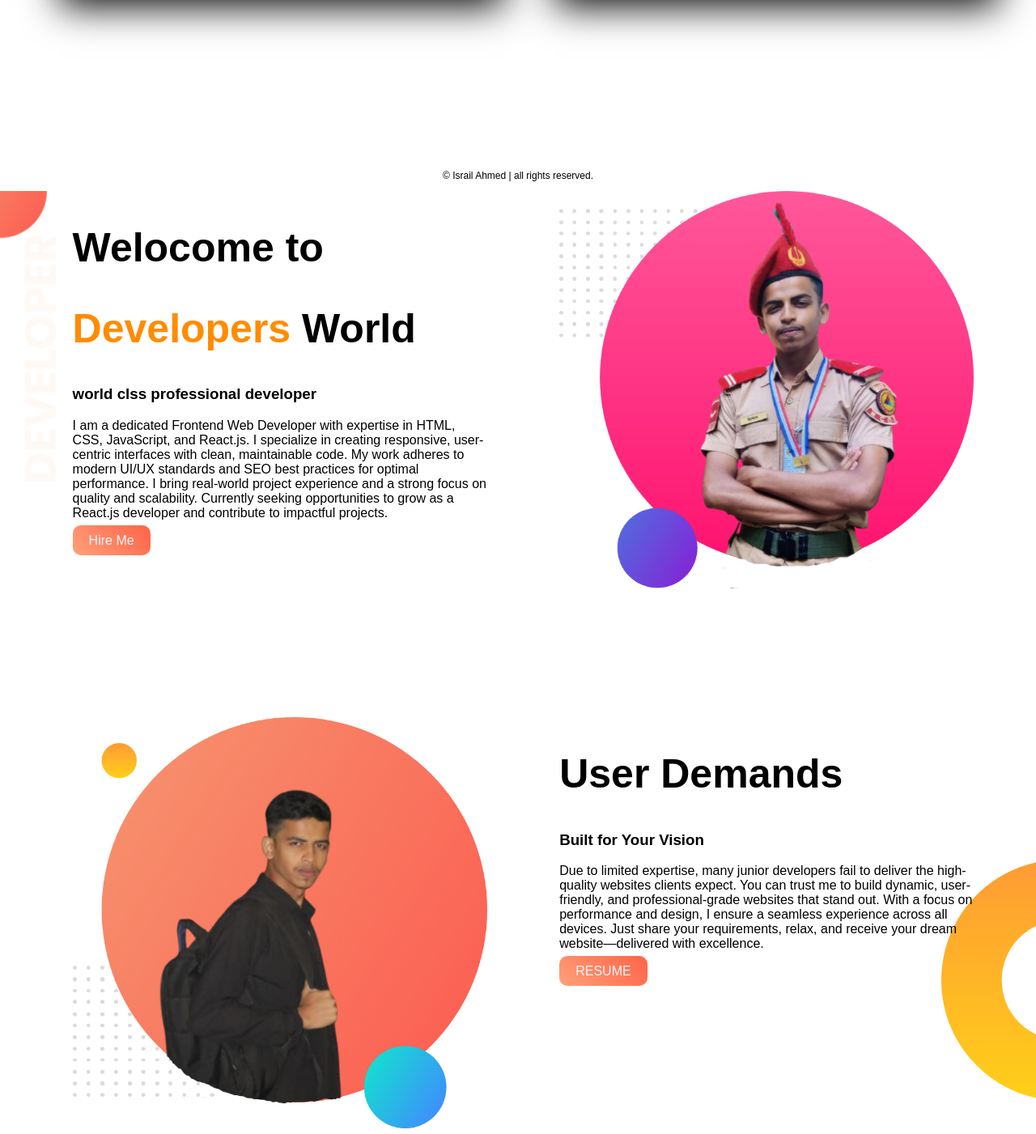
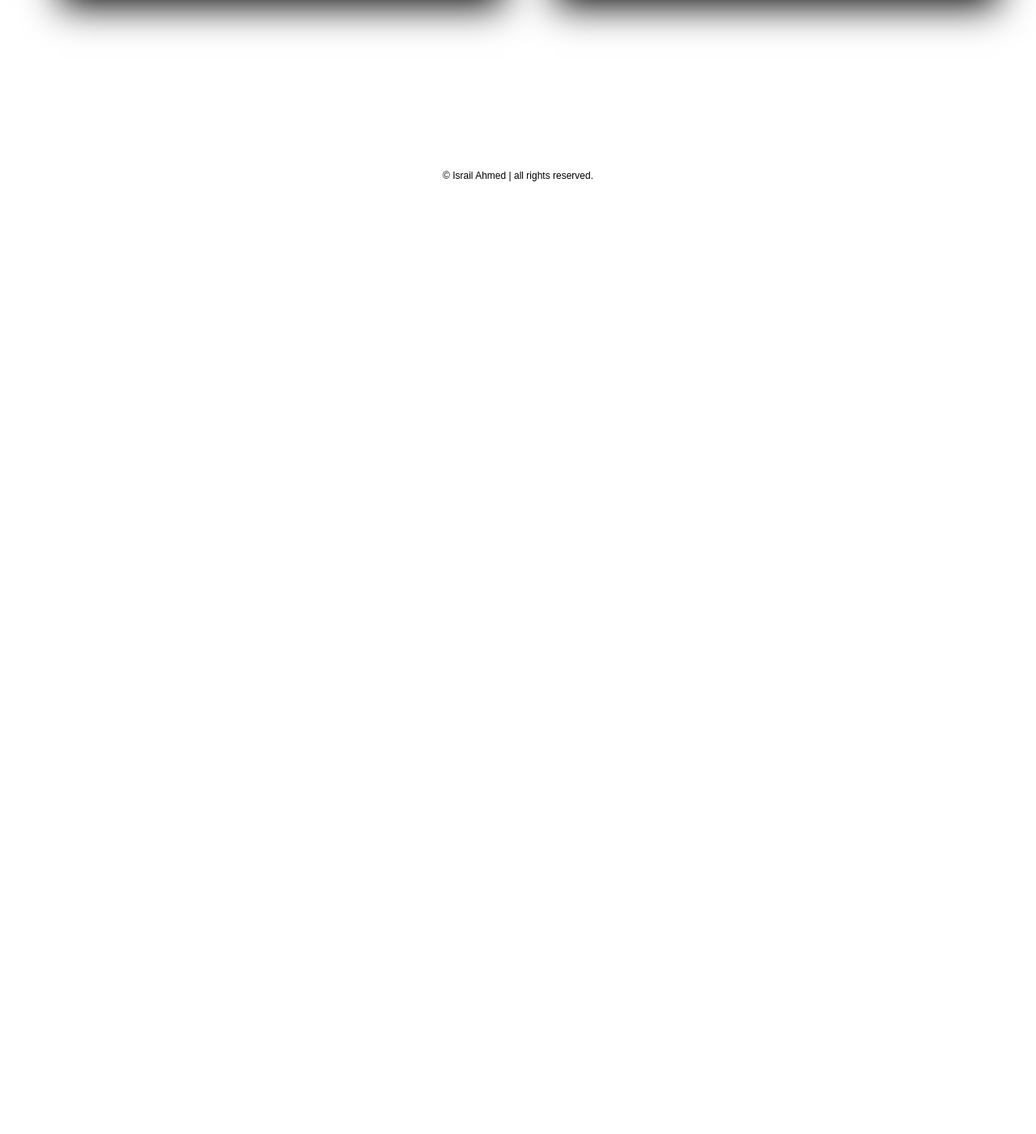
Before and after one commit to israilAhmed-dev/Web-Portfolio, a plain HTML site: page index.html in a window 1280 px wide. Shown: the part 1794-3195 px from the top of the page at 81% size. After the commit the page ends 2030 px from the top, so only its background shows below. Drawn offline with Linux system fonts and the light colour scheme.

Commit message:
just correct conflict of the code

```diff
--- a/index.html
+++ b/index.html
@@ -61,56 +61,6 @@
   <footer>
     <p> &copy; Israil Ahmed | all rights reserved.</p>
   </footer>
-  <section class="headside-banner">
-          <div class="half-width">
-              <h1>Welocome to</h1>
-              <h1><span class="orange-highlight">Developers</span> World</h1>
-              <h3>world clss professional developer</h3>
-              <p class="border">I am a dedicated Frontend Web Developer with expertise in HTML, CSS, JavaScript, and React.js.
-                I specialize in creating responsive, user-centric interfaces with clean, maintainable code.
-                My work adheres to modern UI/UX standards and SEO best practices for optimal performance.
-                I bring real-world project experience and a strong focus on quality and scalability.
-                Currently seeking opportunities to grow as a React.js developer and contribute to impactful projects.
-               </p>
-              <a class="highlightbutton" href="https://www.linkedin.com/in/israil-ahmed-5b54a12a5/" target="_blank">Hire Me</a>
-          </div>
-                <div class="half-width">
-                    <img src="images/Israilportfolio.jpg" alt="smileimage">
-                </div>
 
-  </section>
-  <section class="top-banner2">
-    <div class="half-width">
-      <img src="images/my-bg.jpg" alt="israilsmiling">
-    </div>
-    <div class="half-width">
-          <h2>User Demands</h2>
-          <h3>Built for Your Vision</h3>
-          <p class="border">Due to limited expertise, many junior developers fail to deliver the high-quality websites clients expect.
-            You can trust me to build dynamic, user-friendly, and professional-grade websites that stand out.
-            With a focus on performance and design, I ensure a seamless experience across all devices.
-            Just share your requirements, relax, and receive your dream website—delivered with excellence.</p>
-          <a class="highlightbutton" href="https://www.linkedin.com/in/israil-ahmed-5b54a12a5/" target="_blank">RESUME</a>
-    </div>
-
-  </section>
-  <section class="top-banner3">
-    <h2>Experience</h2>
-    <div id="frontend" class="half-width experience-shadow">
-      <h2>Frontend Craftsman</h2>
-      <h3 class="orange-highlight">Building Seamless, Responsive & Beautiful Web Experiences</h3>
-      I have 2 years of professional experience in frontend development using HTML, CSS, JavaScript, React.js, and Bootstrap. I build responsive, user-friendly web interfaces and dynamic single-page applications.Skilled in converting UI/UX designs into pixel-perfect code and integrating APIs.Experienced in using Git, collaborating in teams, and optimizing performance across devices.
-
-    </div>
-    <div id="learning" class="half-width experience-shadow">
-        <h2>Learning Platform</h2>
-        <h3 class="orange-highlight">Frontend Developer | Continuous Learning</h3>
-        <p>I developed my web development skills through Programming Hero, W3Schools, and Anisul Islam's tutorials.These platforms provided project-based learning and advanced concepts in HTML, CSS, JavaScript, and React.I’ve applied industry-standard practices to real-world projects, ensuring quality and efficiency.My focus on continuous learning keeps me updated with the latest web technologies.
-        </p>
-    </div>
-  </section>
-  <footer>
-    <p> &copy; Israil Ahmed | all rights reserved.</p>
-  </footer>
 </body>
 </html>
```
